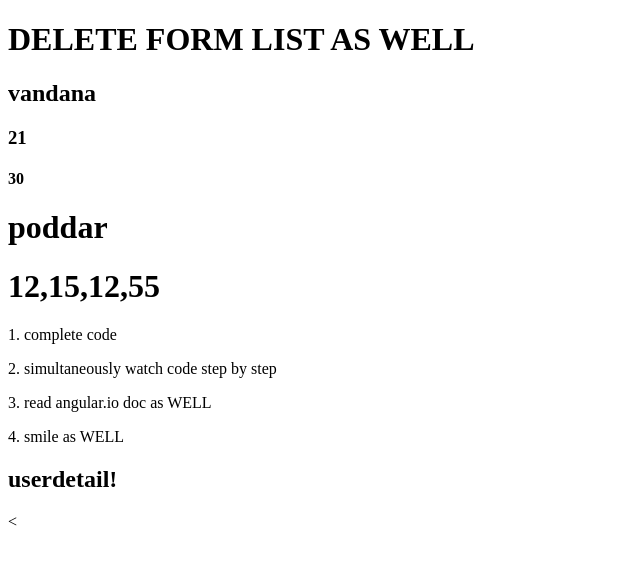
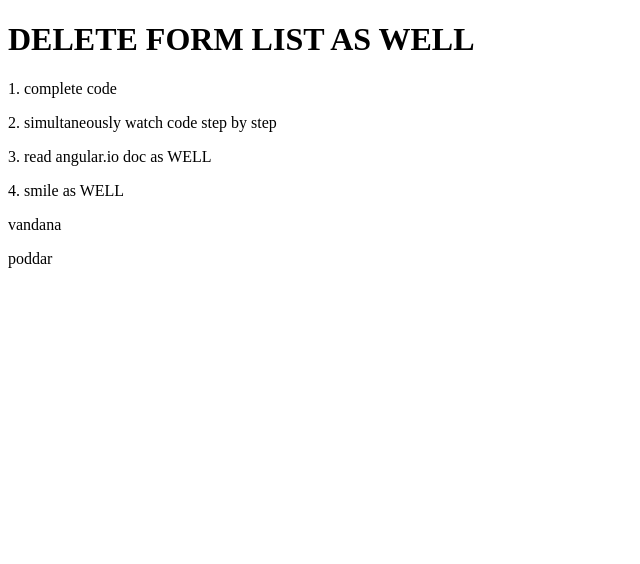
Before and after one commit to vandana-poddar/todo_list, an Angular app: page / in a window 1280 px wide. Shown: the top 564 px of the page, without its empty margins (0-640 px from the left). Built offline with nearby package versions, Linux system fonts and the light colour scheme.

Commit message:
added module about

```diff
--- /dev/null
+++ b/src/app/about/bio/bio.component.html
@@ -0,0 +1,2 @@
+<p>vandana</p>
+<p>poddar</p>
--- /dev/null
+++ b/src/app/about/bio/bio.component.ts
@@ -0,0 +1,15 @@
+import { Component, OnInit } from '@angular/core';
+
+@Component({
+  selector: 'app-bio',
+  templateUrl: './bio.component.html',
+  styleUrls: ['./bio.component.css']
+})
+export class BioComponent implements OnInit {
+
+  constructor() { }
+
+  ngOnInit(): void {
+  }
+
+}
--- a/src/app/app.component.html
+++ b/src/app/app.component.html
@@ -1,11 +1,7 @@
 <div>
 
 <h1> DELETE FORM LIST AS  WELL</h1>
-<h2>{{name}}</h2>
-<h3>{{age}}</h3>
-<h4>{{10+20}}</h4>
-<h1>{{obj.sirname}}</h1>
-<h1>{{arr[0]}}</h1>
+
 
 <p>
 1. complete code </p>
@@ -15,4 +11,4 @@
 
 </p>
 </div>
-<app-userdetail></app-userdetail>
+<app-bio></app-bio>
--- a/src/app/app.component.ts
+++ b/src/app/app.component.ts
@@ -14,5 +14,5 @@ export class AppComponent {
   obj = {
     sirname:'poddar'
   }
-  arr = ['12,15,12,55']
+  arr = ['12','15','12','55']
 }
--- a/src/app/userdetail/userdetail.component.html
+++ /dev/null
@@ -1,2 +0,0 @@
-<h2>userdetail!</h2>
-<
--- a/src/app/userdetail/userdetail.component.ts
+++ /dev/null
@@ -1,15 +0,0 @@
-import { Component, OnInit } from '@angular/core';
-
-@Component({
-  selector: 'app-userdetail',
-  templateUrl: './userdetail.component.html',
-  styleUrls: ['./userdetail.component.css']
-})
-export class UserdetailComponent implements OnInit {
-
-  constructor() { }
-
-  ngOnInit(): void {
-  }
-
-}
```
Also changed, not shown: src/app/about/about.module.ts (added, +18 -0 lines), src/app/app.module.ts (+5 -3 lines), src/app/about/bio/bio.component.css (added), 1 other file (tests, documents, lock files or other folders).
